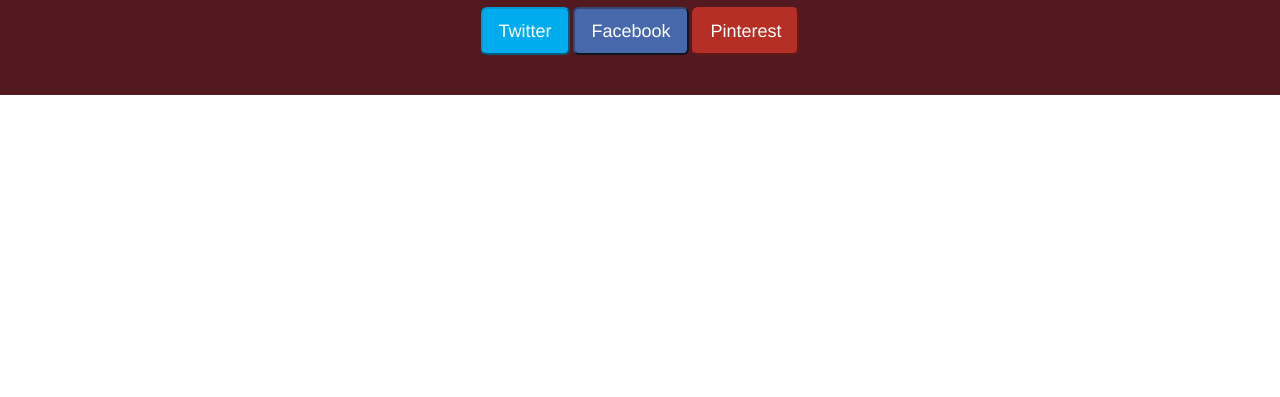
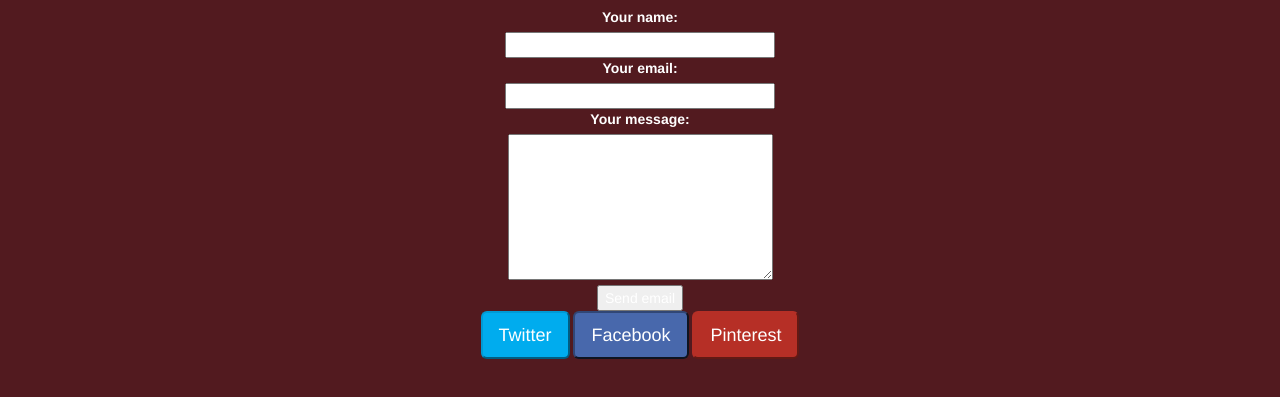
Before and after one commit to mirabeladan/soaprika.github.io, a plain HTML site: page index.html in a window 1280 px wide. Shown: the part 1086-1483 px from the top of the page. Before the commit the page ends 1181 px from the top, so only its background shows below. Drawn offline with nearby package versions, Linux system fonts and the light colour scheme.

Commit message:
Update index.html

```diff
--- a/index.html
+++ b/index.html
@@ -120,6 +120,23 @@
 
           <!-- contact form goes here -->
 
+          <form id="contact_form" action="#" method="POST" enctype="multipart/form-data">
+	<div class="row">
+		<label for="name">Your name:</label><br />
+		<input id="name" class="input" name="name" type="text" value="" size="30" /><br />
+	</div>
+	<div class="row">
+		<label for="email">Your email:</label><br />
+		<input id="email" class="input" name="email" type="text" value="" size="30" /><br />
+	</div>
+	<div class="row">
+		<label for="message">Your message:</label><br />
+		<textarea id="message" class="input" name="message" rows="7" cols="30"></textarea><br />
+	</div>
+	<input id="submit_button" type="submit" value="Send email" />
+</form>
+
+
           <div id='social-buttons'>
             <button class='btn-lg btn-twitter'>Twitter</button>
             <button class='btn-lg btn-facebook'>Facebook</button>
```
